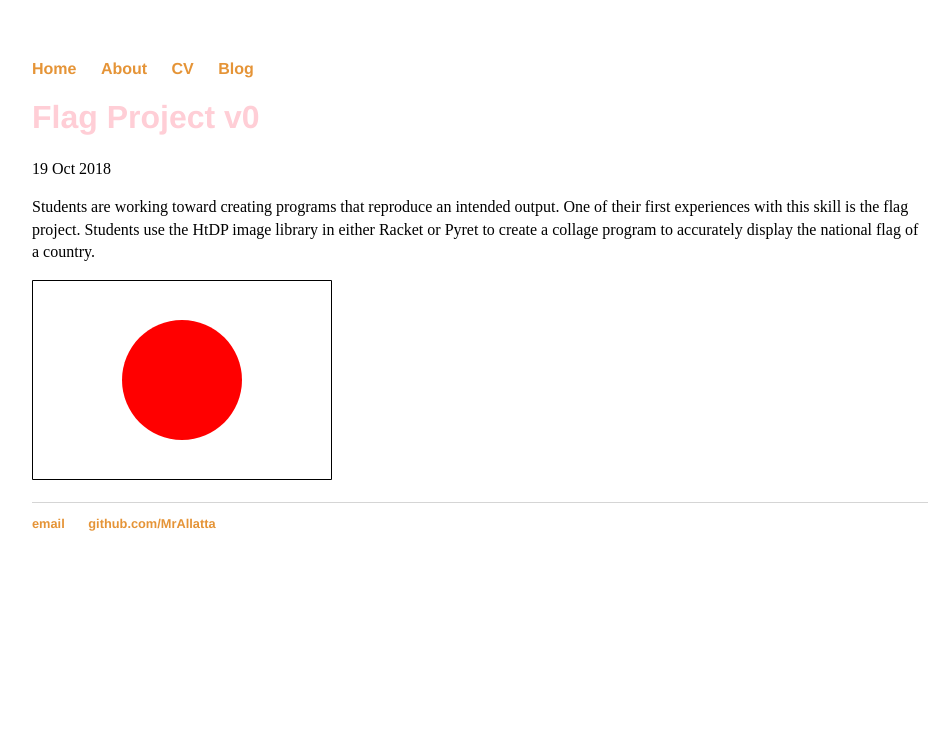
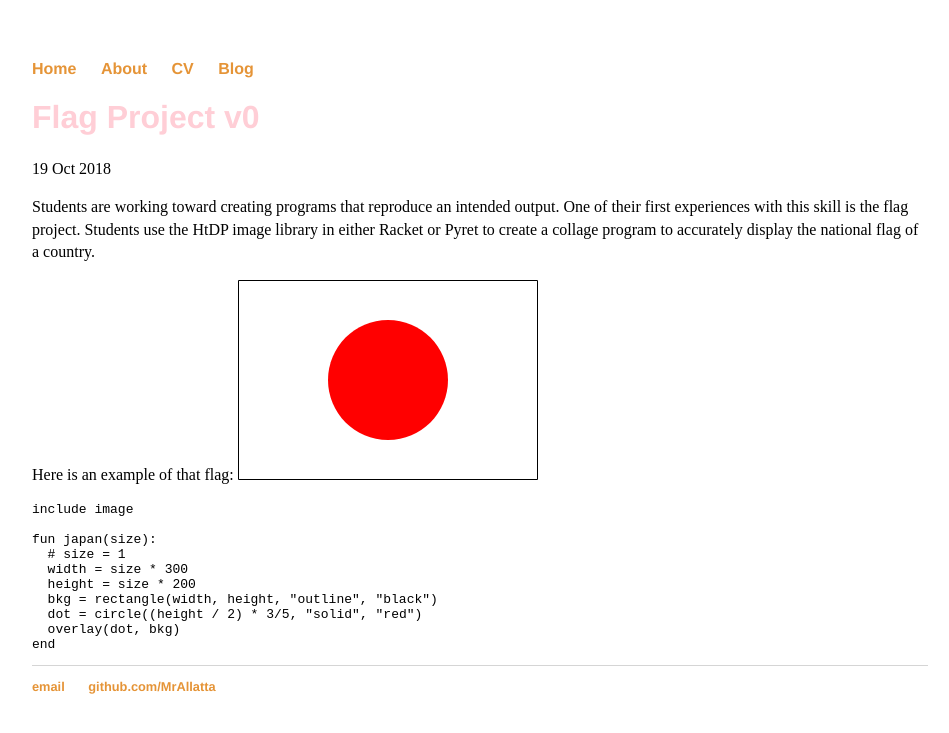
Before and after one commit to MrAllatta/sy-18-19-learning-blogs, a Jekyll site: the page built from _posts/2018-10-19-flag-project.md, in a window 1280 px wide. Shown: the top 733 px of the page, without its empty margins (160-1109 px from the left). Built offline with Jekyll 4.4.1, drawn with Linux system fonts in a browser that asks for light colours.

Commit message:
added a code block

````diff
--- a/_posts/2018-10-19-flag-project.md
+++ b/_posts/2018-10-19-flag-project.md
@@ -6,4 +6,18 @@ date: 2018-10-19
 
 Students are working toward creating programs that reproduce an intended output. One of their first experiences with this skill is the flag project. Students use the HtDP image library in either Racket or Pyret to create a collage program to accurately display the national flag of a country.
 
+Here is an example of that flag:
 ![Flag of Japan](/images/JapanFlag.png)
+
+```python
+include image
+
+fun japan(size):
+  # size = 1
+  width = size * 300
+  height = size * 200
+  bkg = rectangle(width, height, "outline", "black")
+  dot = circle((height / 2) * 3/5, "solid", "red")
+  overlay(dot, bkg)
+end
+```
````
